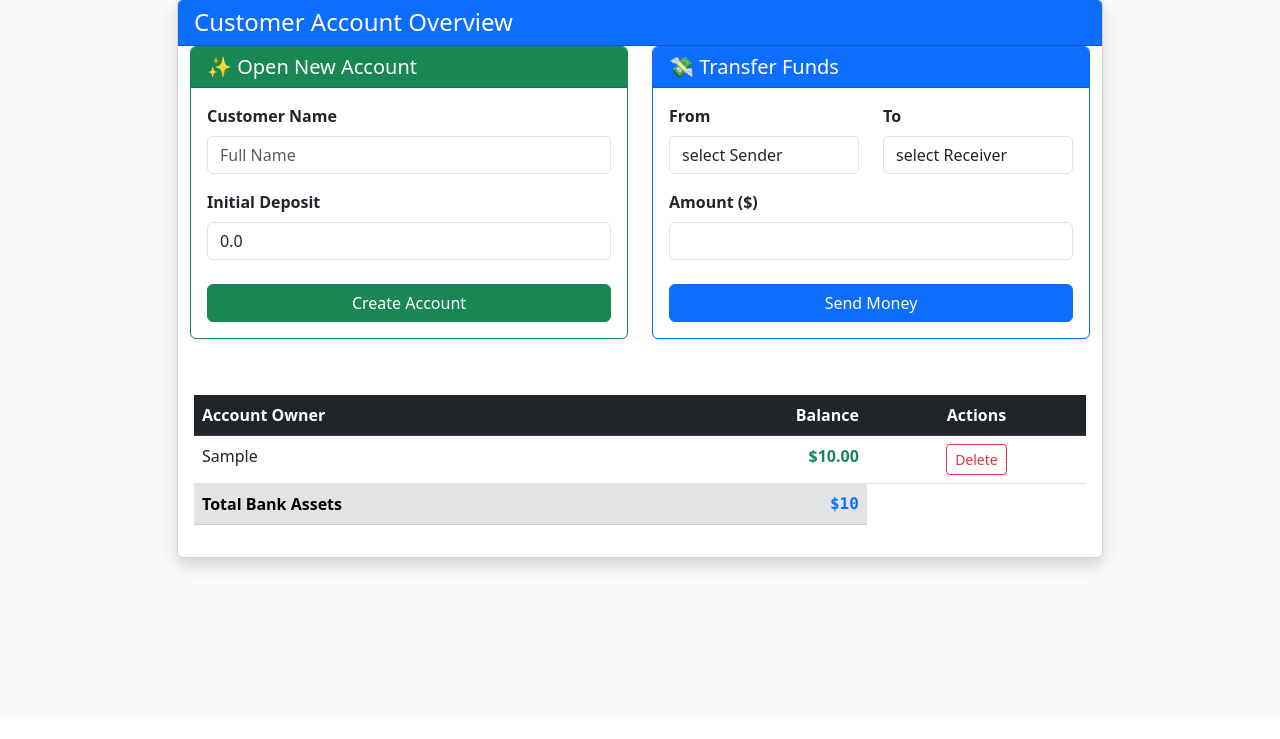
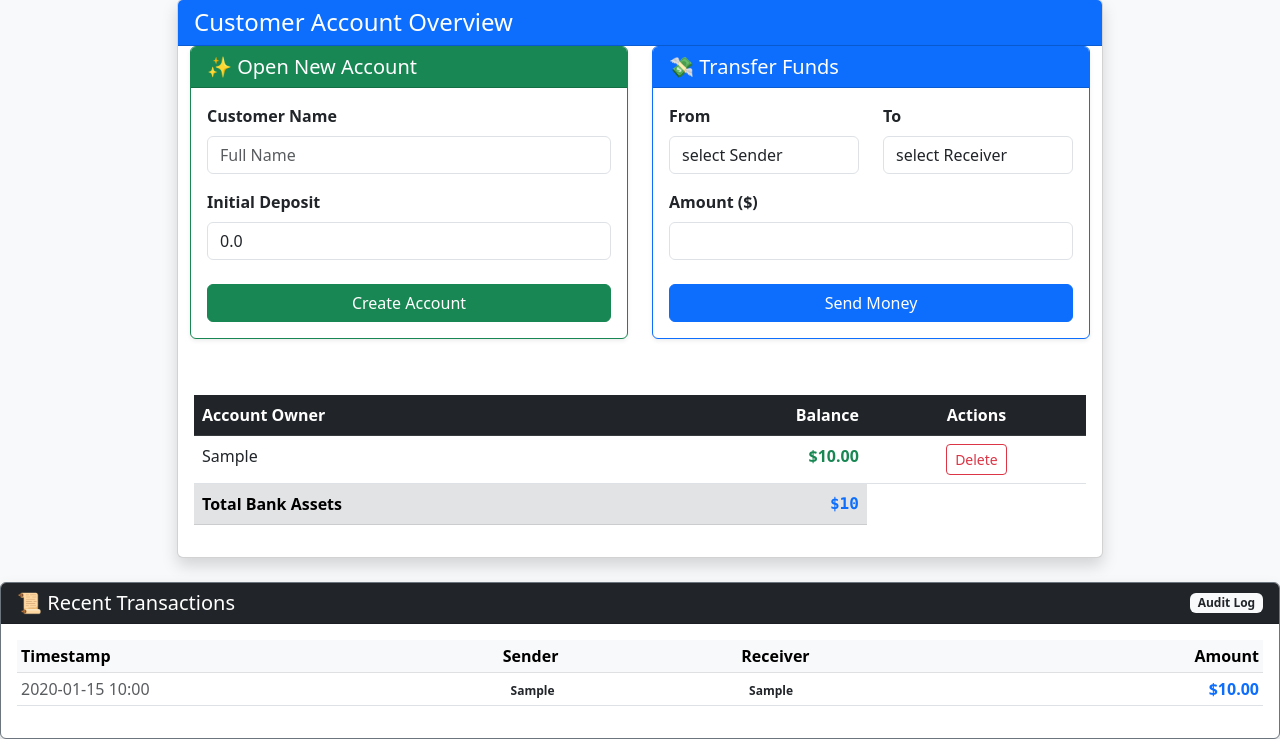
Before and after one commit to Yohannes-Garomsa/Banking-_System-_by-_python, a Django app: page / in a window 1280 px wide. Shown: the part 81-820 px from the top of the page. Before the commit the page ends 655 px from the top, so only its background shows below. Run offline with Django 5.2, Linux system fonts and the light colour scheme; tables that the repository leaves empty hold one stand-in row (values such as "Sample post").

Commit message:
added real-time transaction track table

```diff
--- a/accounts/models.py
+++ b/accounts/models.py
@@ -7,3 +7,10 @@ class Account(models.Model):
 
     def __str__(self):
         return f"{self.owner}-${self.balance}"
+class Transaction(models.Model):
+    sender=models.CharField(max_length=100)
+    receiver=models.CharField(max_length=100)
+    amount=models.DecimalField(max_digits=10,decimal_places=2)
+    timestamp=models.DateTimeField(auto_now_add=True)
+    def __str__(self):
+        return f"{self.sender} sent ${self.amount} to {self.receiver} on {self.timestamp}"
--- a/accounts/templates/index.html
+++ b/accounts/templates/index.html
@@ -123,6 +123,41 @@
         </div>
     </div>
 
+    <div class="card shadow mt-4 border-secondary">
+    <div class="card-header bg-dark text-white d-flex justify-content-between align-items-center">
+        <h5 class="mb-0">📜 Recent Transactions</h5>
+        <span class="badge bg-light text-dark">Audit Log</span>
+    </div>
+    <div class="card-body">
+        <div class="table-responsive">
+            <table class="table table-hover table-sm">
+                <thead class="table-light">
+                    <tr>
+                        <th>Timestamp</th>
+                        <th>Sender</th>
+                        <th>Receiver</th>
+                        <th class="text-end">Amount</th>
+                    </tr>
+                </thead>
+                <tbody>
+                    {% for tx in history %}
+                    <tr>
+                        <td class="text-muted">{{ tx.timestamp|date:"Y-m-d H:i" }}</td>
+                        <td><span class="badge bg-outline-secondary text-dark">{{ tx.sender }}</span></td>
+                        <td><span class="badge bg-outline-info text-dark">{{ tx.receiver }}</span></td>
+                        <td class="text-end fw-bold text-primary">${{ tx.amount }}</td>
+                    </tr>
+                    {% empty %}
+                    <tr>
+                        <td colspan="4" class="text-center text-muted py-3">No transactions recorded yet.</td>
+                    </tr>
+                    {% endfor %}
+                </tbody>
+            </table>
+        </div>
+    </div>
+</div>
+
     <script src="https://cdn.jsdelivr.net/npm/bootstrap@5.3.0/dist/js/bootstrap.bundle.min.js"></script>
 </body>
 </html>
--- a/accounts/views.py
+++ b/accounts/views.py
@@ -1,11 +1,11 @@
 from django.shortcuts import render, redirect, get_object_or_404
 from django.db.models import Sum
 from django.db import transaction  # Crucial for professional banking
-from .models import Account
+from .models import Account, Transaction
 from .forms import AccountForm, TransferForm
 
 def account_list(request):
-    # 1. Handle "Add New Account" (Existing logic)
+    # 1. Handle "Add New Account"
     form = AccountForm()
     if request.method == 'POST' and 'add_account' in request.POST:
         form = AccountForm(request.POST)
@@ -13,7 +13,7 @@ def account_list(request):
             form.save()
             return redirect('account_list')
 
-    # 2. Handle "Transfer Money" (New Professional Logic)
+    # 2. Handle "Transfer Money"
     transfer_form = TransferForm()
     if request.method == 'POST' and 'make_transfer' in request.POST:
         transfer_form = TransferForm(request.POST)
@@ -25,12 +25,19 @@ def account_list(request):
             if sender.id == receiver.id:
                 transfer_form.add_error('receiver', "Cannot transfer to the same account!")
             elif sender.balance >= amount:
-                # 'with transaction.atomic()' ensures either BOTH accounts update or NEITHER do.
                 with transaction.atomic():
+                    # Perform the math
                     sender.balance -= amount
                     receiver.balance += amount
                     sender.save()
                     receiver.save()
+
+                    # Record this in the Transaction History table
+                    Transaction.objects.create(
+                        sender=sender.owner,
+                        receiver=receiver.owner,
+                        amount=amount
+                    )
                 return redirect('account_list')
             else:
                 transfer_form.add_error('amount', "Insufficient funds!")
@@ -40,15 +47,18 @@ def account_list(request):
     all_accounts = Account.objects.filter(owner__icontains=query) if query else Account.objects.all()
     total = all_accounts.aggregate(Sum('balance'))['balance__sum'] or 0
 
+    # Get transaction history
+    history = Transaction.objects.all().order_by('-timestamp')
+
     return render(request, 'index.html', {
         'accounts': all_accounts,
         'total_assets': total,
         'query': query,
         'form': form,
         'transfer_form': transfer_form,
+        'history': history,
     })
 
-# Add the Delete view below it
 def delete_account(request, pk):
     account = get_object_or_404(Account, pk=pk)
     account.delete()
```
Also changed, not shown: accounts/migrations/0002_transaction.py (added).
